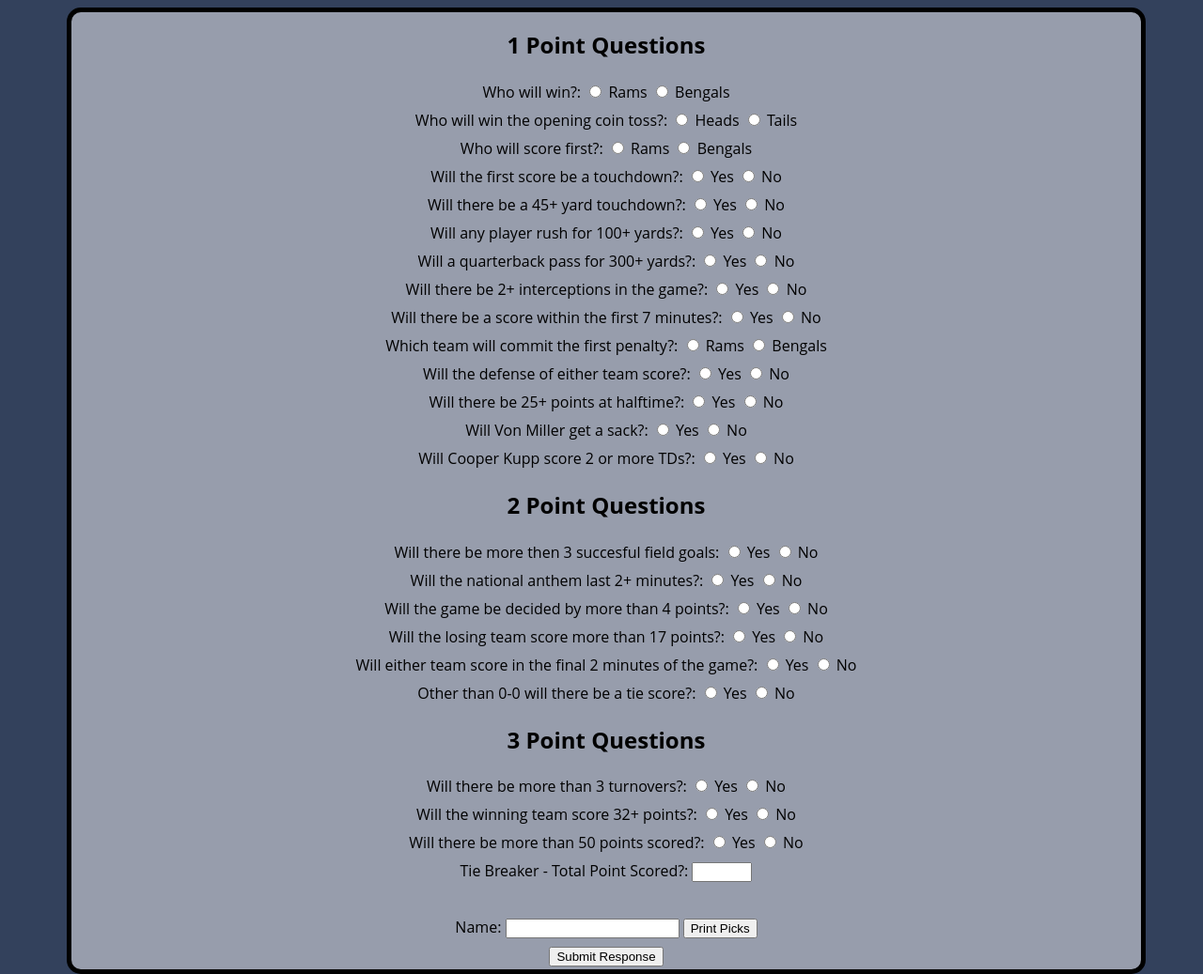
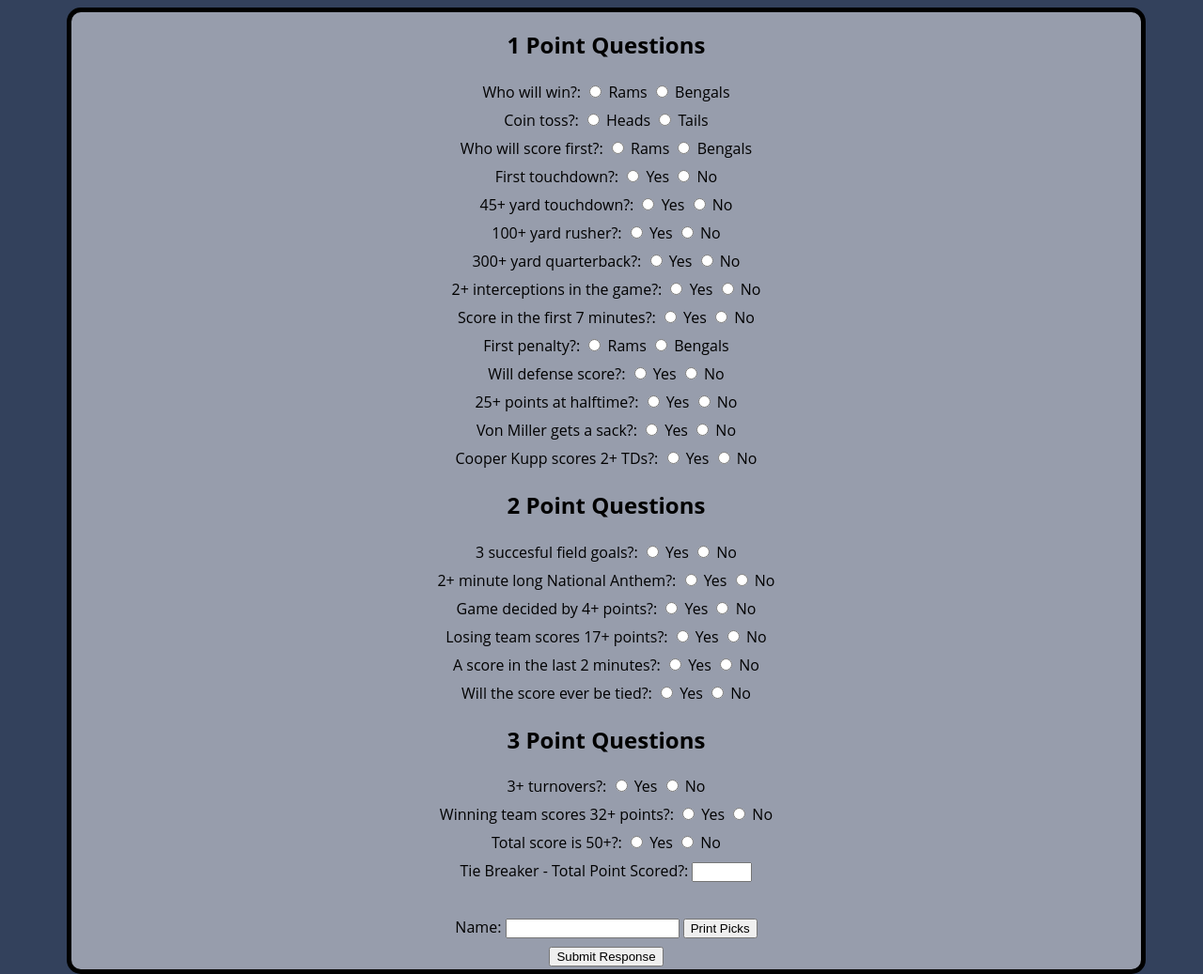
Before and after one commit to okaytrev/superbowl, a plain HTML site: page index.html in a window 1280 px wide. Shown: the whole page at 94% size. Drawn offline with Linux system fonts and the light colour scheme.

Commit message:
Improving fit

```diff
--- a/index.html
+++ b/index.html
@@ -15,7 +15,7 @@
                 <input type="radio" id="winner" name="winner" value="Bengals">
                 <label for="winner">Bengals</label>
             <br>
-            <label for="coin">Who will win the opening coin toss?:</label>
+            <label for="coin">Coin toss?:</label>
                 <input type="radio" id="coin" name="coin" value="Heads" required>
                 <label for="coin">Heads</label>
                 <input type="radio" id="coin" name="coin" value="Tails">
@@ -27,122 +27,122 @@
                 <input type="radio" id="first_score" name="first_score" value="Bengals">
                 <label for="first_score">Bengals</label>
             <br>
-            <label for="score_td">Will the first score be a touchdown?:</label>
+            <label for="score_td">First touchdown?:</label>
                 <input type="radio" id="first_td" name="first_td" value="Yes" required>
                 <label for="first_td">Yes</label>
                 <input type="radio" id="score_td" name="first_td" value="No">
                 <label for="first_td">No</label>
             <br>
-            <label for="fourtyfive">Will there be a 45+ yard touchdown?:</label>
+            <label for="fourtyfive">45+ yard touchdown?:</label>
                 <input type="radio" id="fourtyfive" name="fourtyfive" value="Yes" required>
                 <label for="fourtyfive">Yes</label>
                 <input type="radio" id="fourtyfive" name="fourtyfive" value="No">
                 <label for="fourtyfive">No</label>
             <br>
-            <label for="rush">Will any player rush for 100+ yards?:</label>
+            <label for="rush">100+ yard rusher?:</label>
                 <input type="radio" id="rush" name="rush" value="Yes" required>
                 <label for="rush">Yes</label>
                 <input type="radio" id="rush" name="rush" value="No">
                 <label for="rush">No</label>
             <br>
-            <label for="pass">Will a quarterback pass for 300+ yards?:</label>
+            <label for="pass">300+ yard quarterback?:</label>
                 <input type="radio" id="pass" name="pass" value="Yes" required>
                 <label for="pass">Yes</label>
                 <input type="radio" id="pass" name="pass" value="No">
                 <label for="pass">No</label>
             <br>
-            <label for="int">Will there be 2+ interceptions in the game?:</label>
+            <label for="int">2+ interceptions in the game?:</label>
                 <input type="radio" id="int" name="int" value="Yes" required>
                 <label for="int">Yes</label>
                 <input type="radio" id="int" name="int" value="No">
                 <label for="int">No</label>
             <br>
-            <label for="quick_score">Will there be a score within the first 7 minutes?:</label>
+            <label for="quick_score">Score in the first 7 minutes?:</label>
                 <input type="radio" id="quick_score" name="quick_score" value="Yes" required>
                 <label for="quick_score">Yes</label>
                 <input type="radio" id="quick_score" name="quick_score" value="No">
                 <label for="quick_score">No</label>
             <br>
-            <label for="penalty">Which team will commit the first penalty?:</label>
+            <label for="penalty">First penalty?:</label>
                 <input type="radio" id="penalty" name="penalty" value="Rams" required>
                 <label for="penalty">Rams</label>
                 <input type="radio" id="penalty" name="penalty" value="Bengals">
                 <label for="penalty">Bengals</label>
             <br>
-            <label for="defense">Will the defense of either team score?:</label>
+            <label for="defense">Will defense score?:</label>
                 <input type="radio" id="defense" name="defense" value="Yes" required>
                 <label for="defense">Yes</label>
                 <input type="radio" id="defense" name="defense" value="No">
                 <label for="defense">No</label>
             <br>
-            <label for="half_score">Will there be 25+ points at halftime?:</label>
+            <label for="half_score">25+ points at halftime?:</label>
                 <input type="radio" id="half_score" name="half_score" value="Yes" required>
                 <label for="half_score">Yes</label>
                 <input type="radio" id="half_score" name="half_score" value="No">
                 <label for="half_score">No</label>
             <br>
-            <label for="sack">Will Von Miller get a sack?:</label>
+            <label for="sack">Von Miller gets a sack?:</label>
                 <input type="radio" id="sack" name="sack" value="Yes" required>
                 <label for="sack">Yes</label>
                 <input type="radio" id="sack" name="sack" value="No">
                 <label for="sack">No</label>
             <br>
-            <label for="kupp">Will Cooper Kupp score 2 or more TDs?:</label>
+            <label for="kupp">Cooper Kupp scores 2+ TDs?:</label>
                 <input type="radio" id="kupp" name="kupp" value="Yes" required>
                 <label for="kupp">Yes</label>
                 <input type="radio" id="kupp" name="kupp" value="No">
                 <label for="kupp">No</label>
             <br>
             <h2>2 Point Questions</h2>
-            <label for="fg">Will there be more then 3 succesful field goals:</label>
+            <label for="fg">3 succesful field goals?:</label>
                 <input type="radio" id="fg" name="fg" value="Yes" required>
                 <label for="fg">Yes</label>
                 <input type="radio" id="fg" name="fg" value="No">
                 <label for="fg">No</label>
             <br>
-            <label for="anthem">Will the national anthem last 2+ minutes?:</label>
+            <label for="anthem">2+ minute long National Anthem?:</label>
                 <input type="radio" id="anthem" name="anthem" value="Yes" required>
                 <label for="anthem">Yes</label>
                 <input type="radio" id="anthem" name="anthem" value="No">
                 <label for="anthem">No</label>
             <br>
-            <label for="game_decide">Will the game be decided by more than 4 points?:</label>
+            <label for="game_decide">Game decided by 4+ points?:</label>
                 <input type="radio" id="game_decide" name="game_decide" value="Yes" required>
                 <label for="game_decide">Yes</label>
                 <input type="radio" id="game_decide" name="game_decide" value="No">
                 <label for="game_decide">No</label>
             <br>
-            <label for="losing_team">Will the losing team score more than 17 points?:</label>
+            <label for="losing_team">Losing team scores 17+ points?:</label>
                 <input type="radio" id="losing_team" name="losing_team" value="Yes" required>
                 <label for="losing_team">Yes</label>
                 <input type="radio" id="losing_team" name="losing_team" value="No">
                 <label for="losing_team">No</label>
             <br>
-            <label for="last_two">Will either team score in the final 2 minutes of the game?:</label>
+            <label for="last_two">A score in the last 2 minutes?:</label>
                 <input type="radio" id="last_two" name="last_two" value="Yes" required>
                 <label for="last_two">Yes</label>
                 <input type="radio" id="last_two" name="last_two" value="No">
                 <label for="last_two">No</label>
             <br>
-            <label for="defense">Other than 0-0 will there be a tie score?:</label>
+            <label for="defense">Will the score ever be tied?:</label>
                 <input type="radio" id="defense" name="defense" value="Yes" required>
                 <label for="defense">Yes</label>
                 <input type="radio" id="defense" name="defense" value="No">
                 <label for="defense">No</label>
             <h2>3 Point Questions</h2>
-            <label for="turnovers">Will there be more than 3 turnovers?:</label>
+            <label for="turnovers">3+ turnovers?:</label>
                 <input type="radio" id="turnovers" name="turnovers" value="Yes" required>
                 <label for="turnovers">Yes</label>
                 <input type="radio" id="turnovers" name="turnovers" value="No">
                 <label for="turnovers">No</label>
             <br>
-            <label for="thirtytwo">Will the winning team score 32+ points?:</label>
+            <label for="thirtytwo">Winning team scores 32+ points?:</label>
                 <input type="radio" id="thirtytwo" name="thirtytwo" value="Yes" required>
                 <label for="thirtytwo">Yes</label>
                 <input type="radio" id="thirtytwo" name="thirtytwo" value="No">
                 <label for="thirtytwo">No</label>
             <br>
-            <label for="fifty">Will there be more than 50 points scored?:</label>
+            <label for="fifty">Total score is 50+?:</label>
                 <input type="radio" id="fifty" name="fifty" value="Yes" required>
                 <label for="fifty">Yes</label>
                 <input type="radio" id="fifty" name="fifty" value="No">
```
